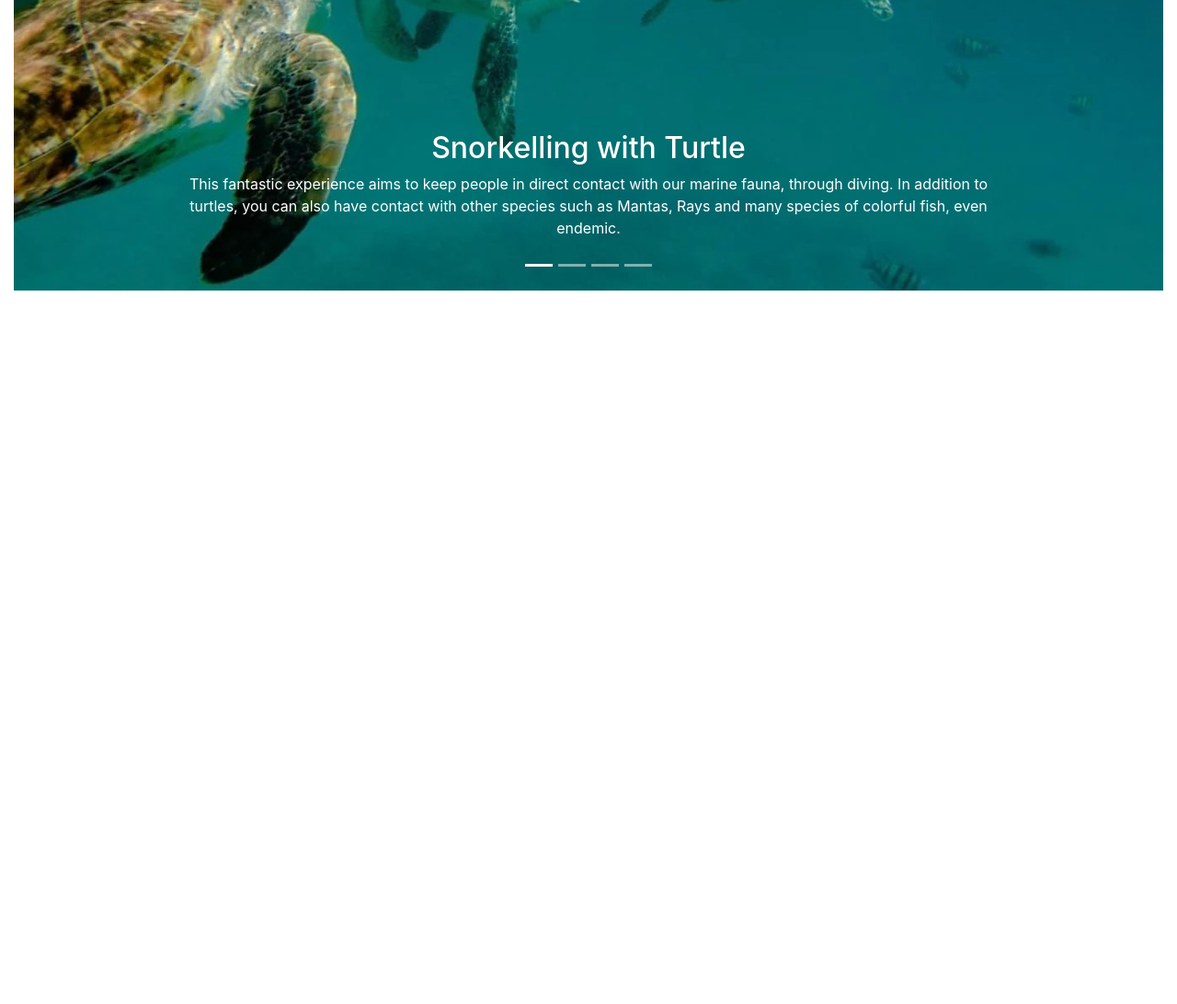
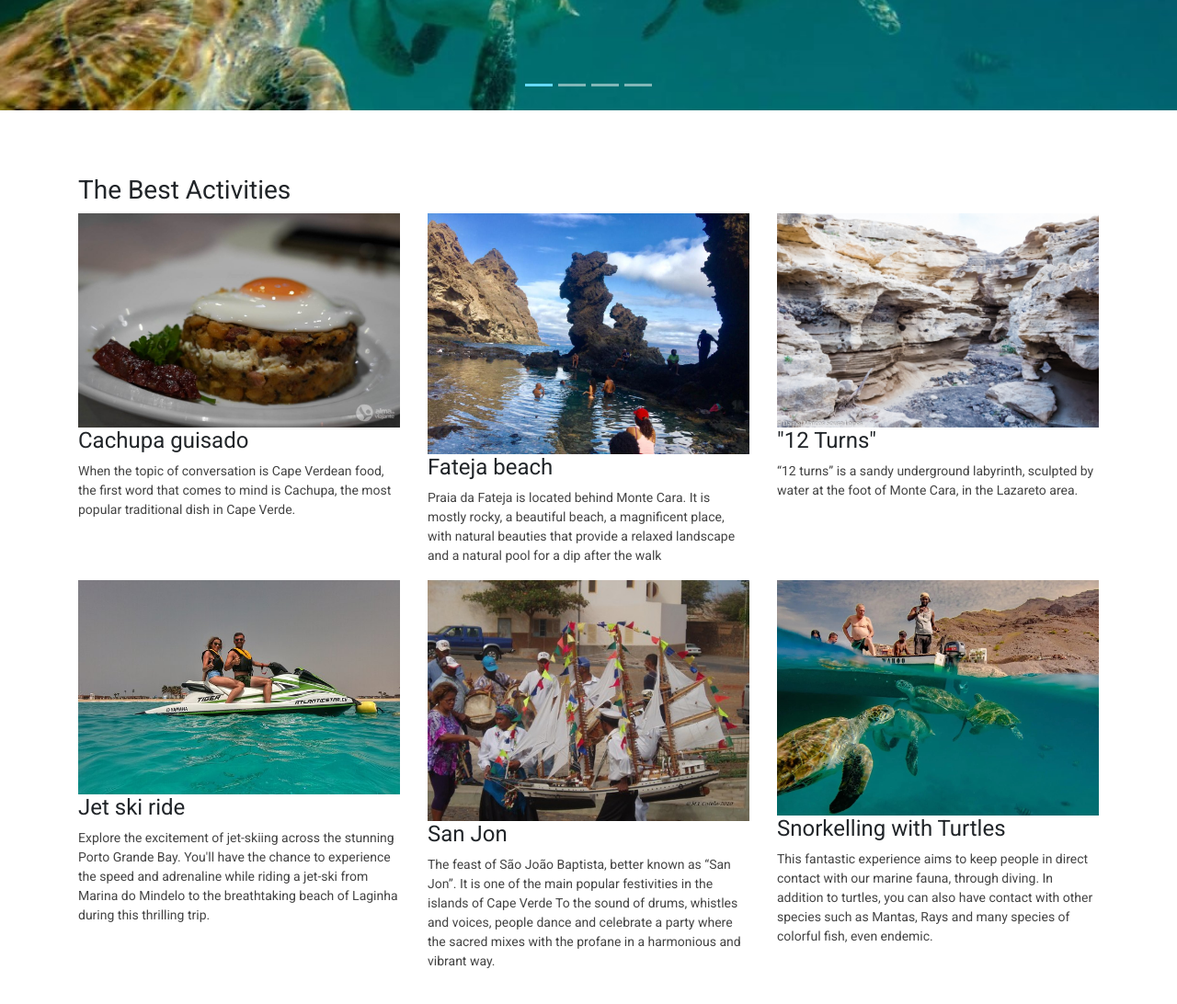
Before and after one commit to JoelineAlves/Travel_Island, a plain HTML site: page index.html in a window 1280 px wide. Shown: the part 600-1692 px from the top of the page at 92% size. Before the commit the page ends 916 px from the top, so only its background shows below. Drawn offline with nearby package versions, Linux system fonts and the light colour scheme.

Commit message:
add a Service Area on my index page

```diff
--- a/assets/css/style.css
+++ b/assets/css/style.css
@@ -1,3 +1,22 @@
+/* General */
+body {
+    font-family: "Roboto", sans-serif;
+}
+
+.row {
+    margin: 0;
+}
+
+.container {
+    padding: 70px 0;
+}
+
+p,
+li {
+    color: #444;
+    font-size: 14px;
+}
+
 /* My Navbar */
 header,
 .navbar {
@@ -36,3 +55,49 @@ header,
 .navbar-expand-lg .navbar-nav .nav-link {
     padding: 1rem 0.8rem;
 }
+
+/* Carousel */
+
+.container-fluid {
+    padding: 0;
+}
+
+#mainSlider .carousel-inner,
+#mainSlider .carousel-item {
+    height: 90vh;
+}
+
+#mainSlider .carousel-caption {
+    top: 30%;
+}
+
+#mainSlider .carousel-caption h2 {
+    font-size: 50px;
+    margin-bottom: 30px;
+}
+
+#mainSlider .carousel-caption p {
+    font-size: 22px;
+    font-weight: 300;
+    margin-bottom: 100px;
+    color: #fff;
+}
+
+.carousel-indicators .active {
+    background-color: #65daf9;
+}
+
+
+/* slider images */
+
+.image-container img {
+    opacity: 1;
+    transition: opacity 0.5s ease-in-out;
+
+
+}
+
+/* the hover set on the image makes the image description easy to see */
+.image-container:hover img {
+    opacity: 0.5;
+}
--- a/index.html
+++ b/index.html
@@ -196,6 +196,98 @@
             <span class="sr-only">Next</span>
           </a>
         </div>
+        <!--The Service Area-->
+        <div id="services-area">
+          <div class="container">
+            <div class="row">
+              <div class="col-12">
+                <h3 class="main-title">The Best Activities</h3>
+              </div>
+              <div class="col-md-4 service-box">
+                <img
+                  class="img-fluid"
+                  src="/assets/images/catxupa_size.jpg"
+                  alt="Cachupa guisado"
+                />
+                <h4 class="service-title">Cachupa guisado</h4>
+                <p>
+                  When the topic of conversation is Cape Verdean food, the first
+                  word that comes to mind is Cachupa, the most popular
+                  traditional dish in Cape Verde.
+                </p>
+              </div>
+              <div class="col-md-4 service-box">
+                <img
+                  class="img-fluid"
+                  src="/assets/images/fateja_size.jpg"
+                  alt="Fateja beach"
+                />
+                <h4 class="service-title">Fateja beach</h4>
+                <p>
+                  Praia da Fateja is located behind Monte Cara. It is mostly
+                  rocky, a beautiful beach, a magnificent place, with natural
+                  beauties that provide a relaxed landscape and a natural pool
+                  for a dip after the walk
+                </p>
+              </div>
+              <div class="col-md-4 service-box">
+                <img
+                  class="img-fluid"
+                  src="/assets/images/12 voltas.jpg"
+                  alt="12 Turns"
+                />
+                <h4 class="service-title">"12 Turns"</h4>
+                <p>
+                  “12 turns” is a sandy underground labyrinth, sculpted by water
+                  at the foot of Monte Cara, in the Lazareto area.
+                </p>
+              </div>
+              <div class="col-md-4 service-box">
+                <img
+                  class="img-fluid"
+                  src="/assets/images/mota.jpg"
+                  alt="Jet ski ride"
+                />
+                <h4 class="service-title">Jet ski ride</h4>
+                <p>
+                  Explore the excitement of jet-skiing across the stunning Porto
+                  Grande Bay. You'll have the chance to experience the speed and
+                  adrenaline while riding a jet-ski from Marina do Mindelo to
+                  the breathtaking beach of Laginha during this thrilling trip.
+                </p>
+              </div>
+              <div class="col-md-4 service-box">
+                <img
+                  class="img-fluid"
+                  src="/assets/images/sao joao.jpg"
+                  alt="San Jon"
+                />
+                <h4 class="service-title">San Jon</h4>
+                <p>
+                  The feast of São João Baptista, better known as “San Jon”. It
+                  is one of the main popular festivities in the islands of Cape
+                  Verde To the sound of drums, whistles and voices, people dance
+                  and celebrate a party where the sacred mixes with the profane
+                  in a harmonious and vibrant way.
+                </p>
+              </div>
+              <div class="col-md-4 service-box">
+                <img
+                  class="img-fluid"
+                  src="/assets/images/turtle_size.jpg"
+                  alt="Snorkelling with Turtles"
+                />
+                <h4 class="service-title">Snorkelling with Turtles</h4>
+                <p>
+                  This fantastic experience aims to keep people in direct
+                  contact with our marine fauna, through diving. In addition to
+                  turtles, you can also have contact with other species such as
+                  Mantas, Rays and many species of colorful fish, even endemic.
+                </p>
+              </div>
+            </div>
+          </div>
+        </div>
       </div>
     </main>
   </body>
```
Also changed, not shown: assets/images/12 voltas.jpg (added), assets/images/catxupa_size.jpg (added), assets/images/fateja_size.jpg (added), assets/images/mota.jpg (added), assets/images/sao joao.jpg (added).
